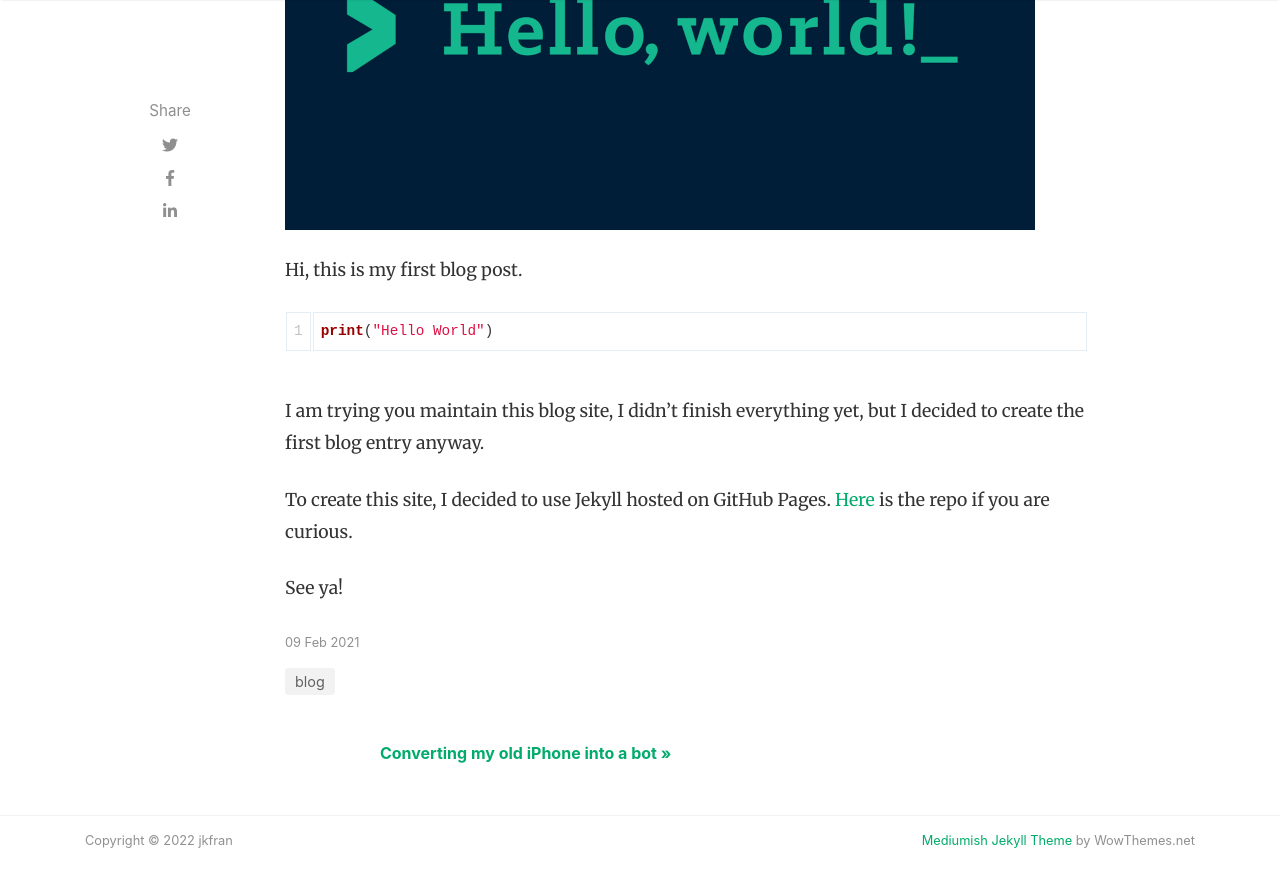
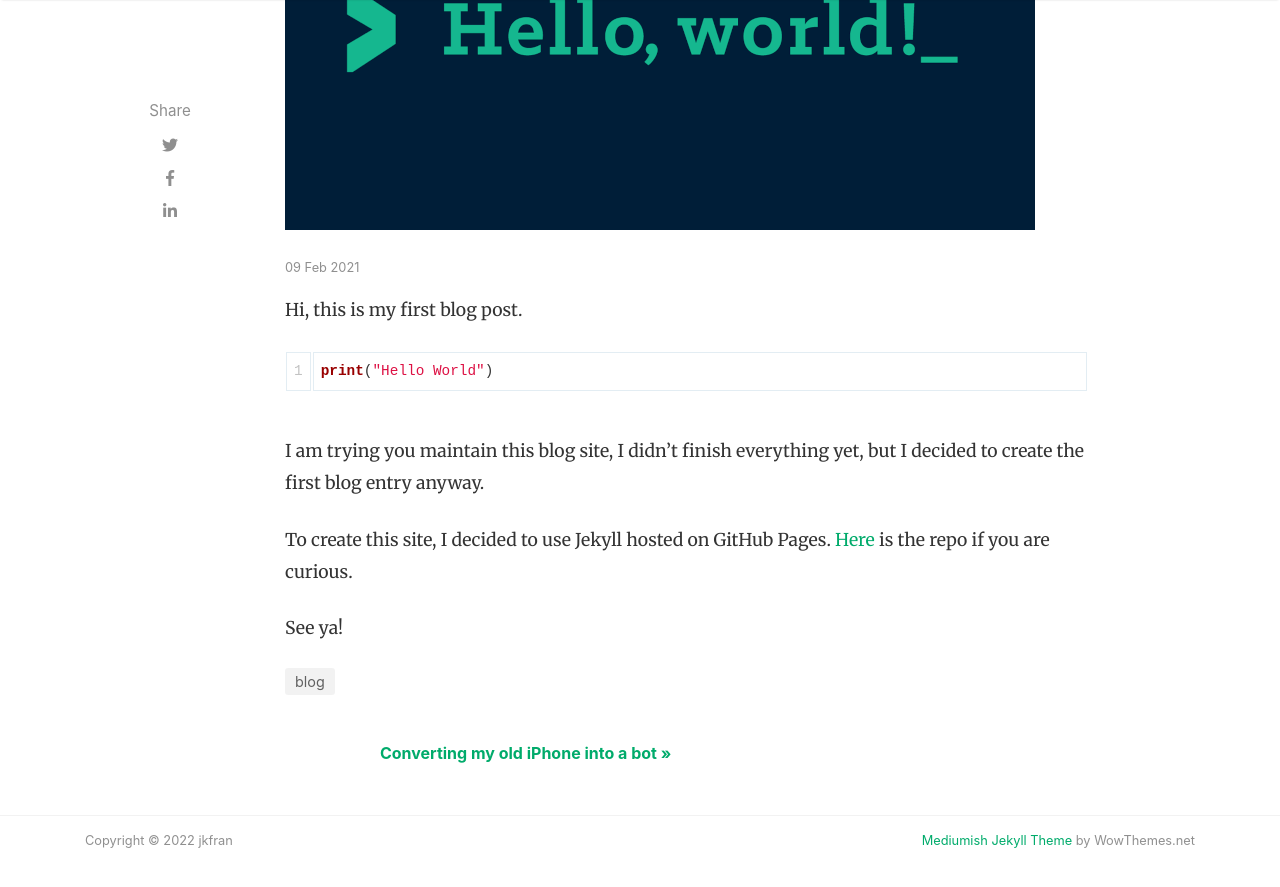
Before and after one commit to jkfran/jkfran.com, a Jekyll site: the page built from _posts/2021-02-09-hello-world.md, in a window 1280 px wide and 900 px high, scrolled down 498 px. Shown: the top 887 px of the window. Built offline with Jekyll 4.4.1, drawn with Linux system fonts in a browser that asks for light colours; nearby versions of some CDN libraries.

Commit message:
Update post.html

```diff
--- a/_layouts/post.html
+++ b/_layouts/post.html
@@ -60,6 +60,16 @@
             {% endif %}
             <!-- End Featured Image -->
 
+            <!-- Post Date -->
+            <p>
+                <small>
+                <span class="post-date"><time class="post-date" datetime="{{ page.date | date:"%Y-%m-%d" }}">{{ page.date | date_to_string }}</time></span>
+                {% if page.last_modified_at %}
+                (Updated: <time datetime="{{ page.last_modified_at | date_to_xmlschema }}" itemprop="dateModified">{{ page.last_modified_at | date: "%b %-d, %Y" }}</time>)
+                {% endif %}
+                </small>
+            </p>
+
             <!-- Post Content -->
             <div class="article-post">
                 <!-- Toc if any -->
@@ -82,16 +92,6 @@
                 <strong class="mr-1">Rating:</strong> {% include star_rating.html %}
             </div>
             {% endif %}
-
-            <!-- Post Date -->
-            <p>
-            <small>
-                <span class="post-date"><time class="post-date" datetime="{{ page.date | date:"%Y-%m-%d" }}">{{ page.date | date_to_string }}</time></span>
-                {% if page.last_modified_at %}
-                (Updated: <time datetime="{{ page.last_modified_at | date_to_xmlschema }}" itemprop="dateModified">{{ page.last_modified_at | date: "%b %-d, %Y" }}</time>)
-                {% endif %}
-                </small>
-            </p>
 
             <!-- Post Categories -->
             <div class="after-post-cats">
@@ -122,10 +122,10 @@
             <!-- Prev/Next -->
             <div class="row PageNavigation d-flex justify-content-between font-weight-bold">
             {% if page.previous.url %}
-            <a class="prev d-block col-md-6" href="{{ site.baseurl }}/{{page.previous.url}}"> &laquo; {{page.previous.title}}</a>
+            <a class="prev d-block col-md-6" href="/{{page.previous.url}}"> &laquo; {{page.previous.title}}</a>
             {% endif %}
             {% if page.next.url %}
-            <a class="next d-block col-md-6 text-lg-right" href="{{ site.baseurl }}/{{page.next.url}}">{{page.next.title}} &raquo; </a>
+            <a class="next d-block col-md-6 text-lg-right" href="/{{page.next.url}}">{{page.next.title}} &raquo; </a>
             {% endif %}
             <div class="clearfix"></div>
             </div>
```
